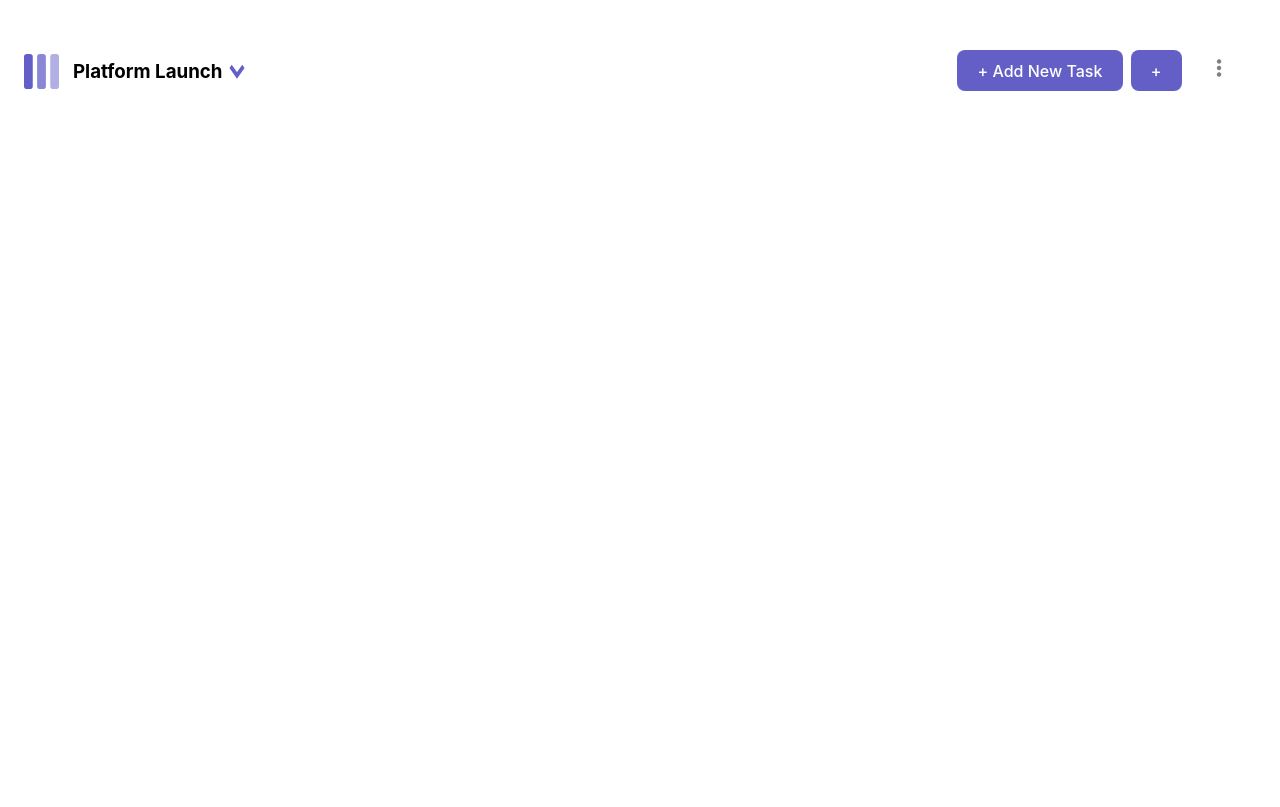
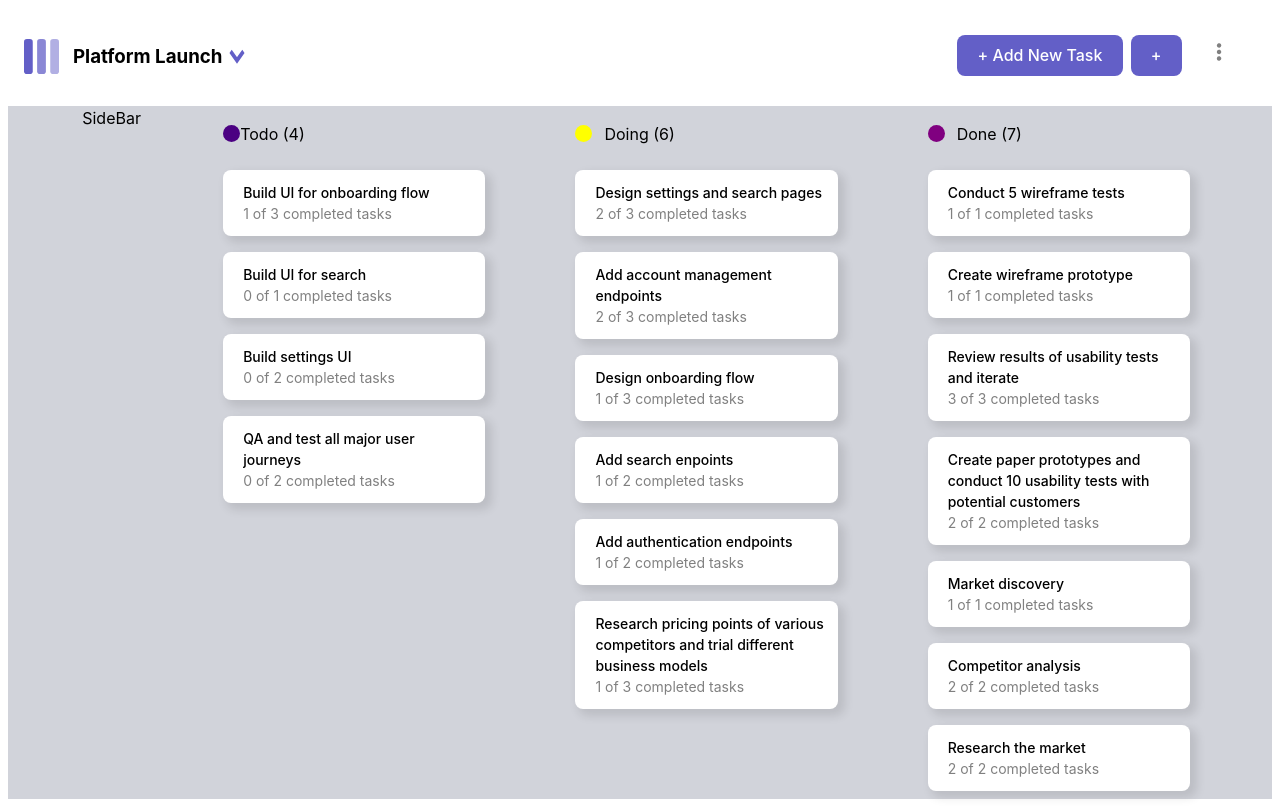
Before and after one commit to ElifPektezel/Kanban-Board, a React (Vite) app: page / in a window 1280 px wide. Built offline with nearby package versions, Linux system fonts and the light colour scheme.

Commit message:
TaskModal && TaskCart section added.

```diff
--- a/package.json
+++ b/package.json
@@ -11,6 +11,7 @@
   },
   "dependencies": {
     "@reduxjs/toolkit": "^2.0.1",
+    "lodash": "^4.17.21",
     "react": "^18.2.0",
     "react-dom": "^18.2.0",
     "react-icons": "^4.12.0",
--- a/src/App.jsx
+++ b/src/App.jsx
@@ -24,7 +24,7 @@ function App() {
       {boards.length > 0 ? (
         <>
           <Header boardModalOpen={boardModalOpen} setBoardModalOpen={setBoardModalOpen} />
-          <Center />
+          <Center boardModalOpen={boardModalOpen} setBoardModalOpen={setBoardModalOpen}/>
         </>
       ) : (
         <EmptyBoard type='add' />
--- a/src/components/Center.jsx
+++ b/src/components/Center.jsx
@@ -1,9 +1,48 @@
-import React from "react";
+import React, { useEffect, useState } from "react";
+import SideBar from '../components/SideBar'
+import Column from "./Column";
+import { useSelector } from "react-redux";
+import '../style/Center.css'
 
-function Center() {
+function Center({boardModalOpen, setBoardModalOpen}) {
+  const [windowSize, setWindowSize] =useState(
+    [
+      window.innerWidth,
+      window.innerHeight
+    ]
+  )
+const [isSideBarOpen, setIsSideBarOpen] = useState(false)
+const boards = useSelector((state) => state.boards)
+const board = boards.find((board) => board.isActive === true)
+const columns = board.columns
+
+useEffect(() => {
+  const handleWindowResize = () => {
+    setWindowSize([window.innerWidth, window.innerHeight])
+  }
+  window.addEventListener("resize", handleWindowResize)
+  return() => {
+    window.removeEventListener("resize", handleWindowResize)
+  }
+}, []
+
+)
+
   return (
-<div>
+<div
+className={`TaskModals ${windowSize[0] >= 768 && isSideBarOpen}`}
+>
+{
+  windowSize[0] >= 768 && (
+    <SideBar/>
+  )
+}
 
+{
+  columns.map((col, index) => (
+    <Column key={index} colIndex={index} />
+  ))
+}
 </div>
   );
 }
--- /dev/null
+++ b/src/components/Column.jsx
@@ -0,0 +1,46 @@
+import { shuffle } from "lodash";
+import React, { useState, useEffect } from "react"; // useState ve useEffect ekleyin
+import { useDispatch, useSelector } from 'react-redux';
+import Task from "./Task";
+import '../style/Column.css'
+function Column({ colIndex }) {
+  const colors = [
+    "red",
+    "orange",
+    "blue",
+    "purple",
+    "green",
+    "indigo",
+    "yellow",
+    "pink",
+    "sky",
+  ];
+  const [color, setColor] = useState(null);
+
+  const dispatch = useDispatch();
+  const boards = useSelector((state) => state.boards);
+  const board = boards.find((board) => board.isActive);
+  const col = board.columns.find((col, i) => i === colIndex);
+
+  useEffect(() => {
+    setColor(shuffle(colors).pop());
+  }, [dispatch]);
+
+  return (
+    <div className="TaskCartModal">
+      <p>
+        <div className={`${color}`} />
+        {col.name} ({col.tasks.length})
+      </p>
+
+      {/* tutulan taskları kolonlara yerleştiriyo */}
+      {
+        col.tasks.map((task,index) =>(
+            <Task key={index} taskIndex={index} colIndex={colIndex} />
+        ))
+      }
+    </div>
+  );
+}
+
+export default Column;
--- /dev/null
+++ b/src/components/SideBar.jsx
@@ -0,0 +1,9 @@
+import React from 'react'
+
+function SideBar() {
+  return (
+    <div>SideBar</div>
+  )
+}
+
+export default SideBar
--- /dev/null
+++ b/src/components/Task.jsx
@@ -0,0 +1,32 @@
+import React, { useState } from "react";
+import { useSelector } from "react-redux";
+
+function Task({ taskIndex, colIndex }) {
+  const boards = useSelector((state) => state.boards);
+  const board = boards.find((board) => board.isActive);
+  const columns = board.columns;
+  const col = columns.find((col, i) => i === colIndex);
+  const task = col.tasks.find((task, i) => i === taskIndex);
+  const [isTaskModalOpen, setIsTaskModalOpen] = useState(false);
+
+  let completed = 0;
+  let subtasks = task.subtasks;
+  subtasks.forEach((subtask) => {
+    if (subtask.isCompleted) {
+      completed++;
+    }
+  });
+
+  return (
+    <div className="TaskCart">
+      <div >
+        <p className="">{task.title}</p>
+        <p className="">
+          {completed} of {subtasks.length} completed tasks
+        </p>
+      </div>
+    </div>
+  );
+}
+
+export default Task;
--- a/src/style/Board.css
+++ b/src/style/Board.css
@@ -9,6 +9,9 @@
     bottom: 0;
     overflow: scroll;
     background-color: #00000080;
+}
+.BoardCart p{
+    cursor: pointer;
 }
 .ModalSection{
     display: flex;
--- /dev/null
+++ b/src/style/Center.css
@@ -0,0 +1,6 @@
+.TaskModals{
+    display: flex;
+    justify-content: space-evenly;
+    background-color: #d1d3da;
+
+}
--- /dev/null
+++ b/src/style/Column.css
@@ -0,0 +1,98 @@
+.red{
+    background: red;
+    width: 17px;
+    height: 17px;
+    border-radius: 50%;
+    margin-right: 12px;
+}
+.orange{
+    background: orange;
+    width: 17px;
+    height: 17px;
+    margin-right: 12px;
+    border-radius: 50%;
+}
+.blue{
+    background: blue;
+    width: 17px;
+    height: 17px;
+    margin-right: 12px;
+    border-radius: 50%;
+}
+.purple{
+    background: purple;
+    width: 17px;
+    margin-right: 12px;
+    height: 17px;
+    border-radius: 50%;
+}
+.green{
+    background: green;
+    width: 17px;
+    margin-right: 12px;
+    height: 17px;
+    border-radius: 50%;
+}
+.indigo {
+    background:indigo ;
+    width: 17px;
+    height: 17px;
+    border-radius: 50%;
+}
+.yellow {
+    background: yellow;
+    width: 17px;
+    margin-right: 12px;
+    height: 17px;
+    border-radius: 50%;
+}
+.pink {
+    background: pink;
+    width: 17px;
+    margin-right: 12px;
+    height: 17px;
+    border-radius: 50%;
+}
+.sky {
+    background:skyblue ;
+    width: 17px;
+    margin-right: 12px;
+    height: 17px;
+    border-radius: 50%;
+}
+
+.TaskCartModal{
+    width: 22%;
+    display: flex;
+    flex-direction: column;
+
+}
+.TaskCartModal p{
+    display: flex;
+    justify-content:flex-start;
+    align-items: center;
+    padding-left: 8px;
+
+
+}
+.TaskCart{
+    display: flex;
+    flex-direction: column;
+    font-size: 14px;
+    background: white;
+    padding: 12px;
+    cursor: pointer;
+    border-radius: 8px;
+    box-shadow: 5px 5px 10px 2px rgba(0, 0, 0, 0.1);
+    margin: 8px;
+}
+
+.TaskCart p:nth-child(1){
+    font-weight: 500;
+    color: #000;
+    margin: 0;
+   }
+.TaskCart p:nth-child(2){
+    color: gray;
+    margin: 0;
+   }
--- a/src/style/Header.css
+++ b/src/style/Header.css
@@ -7,7 +7,7 @@
     justify-content: space-between;
     align-items: center;
     padding: 16px;
-    height: 96px;
+    height: min-content;
 }
 
 .NavbarLogo {
```
Also changed, not shown: src/components/TaskModal.jsx (added, +9 -0 lines), 1 other file (tests, documents, lock files or other folders).
